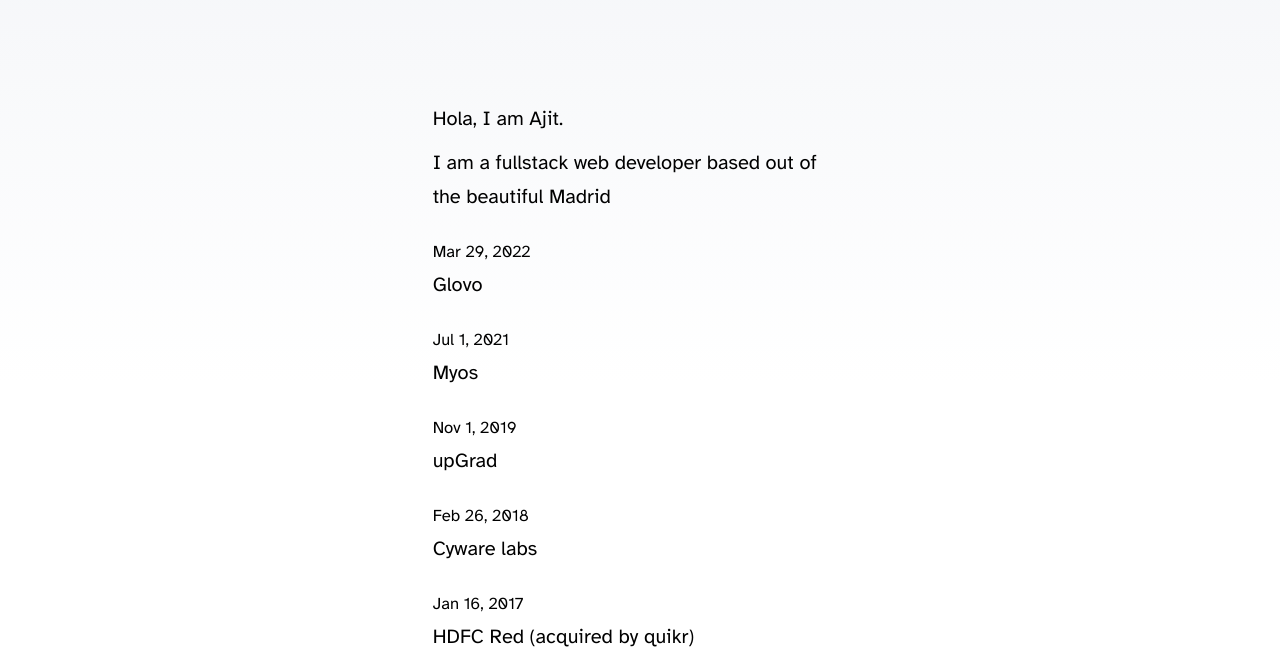
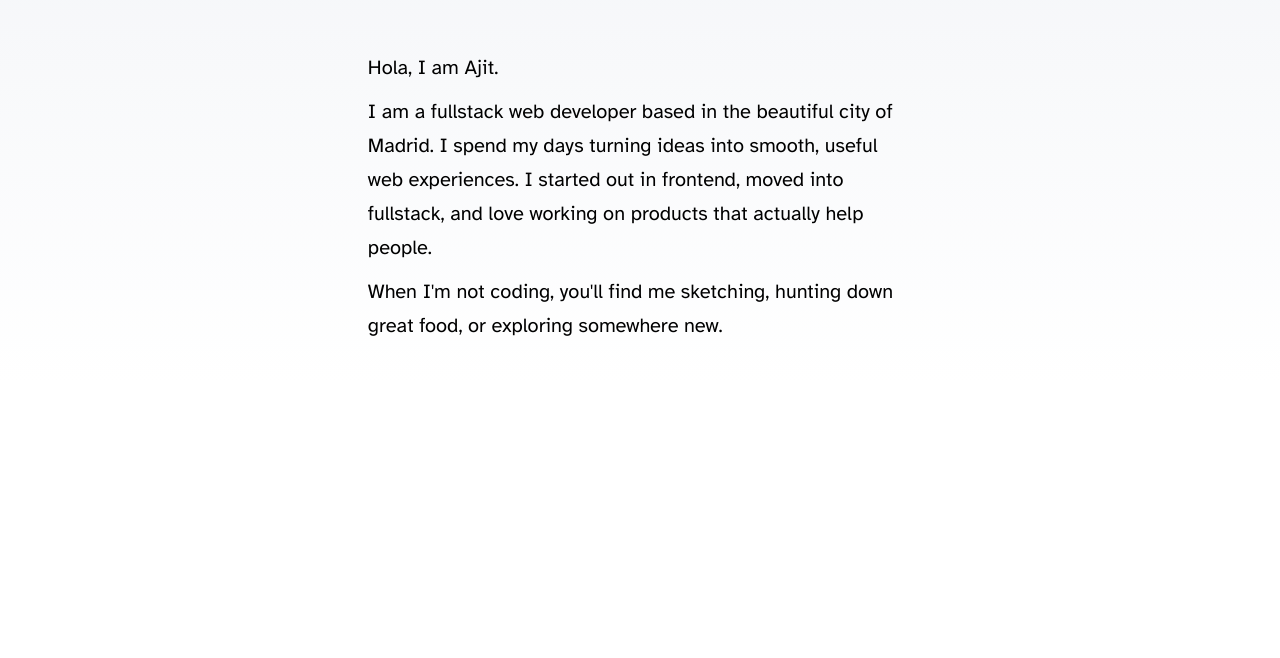
Before and after one commit to ajitsinghkamal/ajitsinghkamal.github.io, an Astro site: page / in a window 1280 px wide. Shown: the part 217-875 px from the top of the page. After the commit the page ends 840 px from the top, so only its background shows below. Built offline with nearby package versions, Linux system fonts and the light colour scheme; Astro itself is replaced by a stand-in of ours.

Commit message:
feat: content update and lint

```diff
--- a/src/pages/index.astro
+++ b/src/pages/index.astro
@@ -1,14 +1,6 @@
 ---
 import BaseHead from "../components/BaseHead.astro";
-import Footer from "../components/Footer.astro";
 import { SITE_TITLE, SITE_DESCRIPTION } from "../consts";
-import { getCollection } from "astro:content";
-import WorkSlice from "../components/WorkSlice.astro";
-
-const workExperiences = await getCollection("work");
-const orderedWorkExperiences = workExperiences.toSorted(
-    (a, b) => b.data.fromDate.getFullYear() - a.data.fromDate.getFullYear(),
-);
 ---
 
 <!doctype html>
@@ -21,24 +13,21 @@
             <header>
                 <p class="greeting">Hola,</p>
                 <h1 class="title">I am Ajit.</h1>
-                <p class="prose">
-                    I am a fullstack web developer based out of the beautiful
-                    Madrid
-                </p>
             </header>
             <section>
-                <ul>
-                    {
-                        orderedWorkExperiences.map((work) => (
-                            <li>
-                                <WorkSlice details={work} />
-                            </li>
-                        ))
-                    }
-                </ul>
+                <p class="prose">
+                    I am a fullstack web developer based in the beautiful city
+                    of Madrid. I spend my days turning ideas into smooth, useful
+                    web experiences. I started out in frontend, moved into
+                    fullstack, and love working on products that actually help
+                    people.
+                </p>
+                <p class="prose">
+                    When I'm not coding, you'll find me sketching, hunting down
+                    great food, or exploring somewhere new.
+                </p>
             </section>
         </main>
-        <Footer />
     </body>
 </html>
 
@@ -52,10 +41,14 @@
         margin-bottom: 0.5em;
     }
     main {
-        width: 32ch;
+        width: 42ch;
         max-width: calc(100% - 2em);
         margin: auto;
-        padding: 40dvh 1em 3em;
+        padding: 1em;
+        height: 100dvh;
+        display: flex;
+        justify-content: center;
+        flex-flow: column;
     }
     .greeting,
     .title {
```
Also changed, not shown: eslint.config.js (added, +21 -0 lines), package.json (+9 -1 lines), pnpm-lock.yaml.
